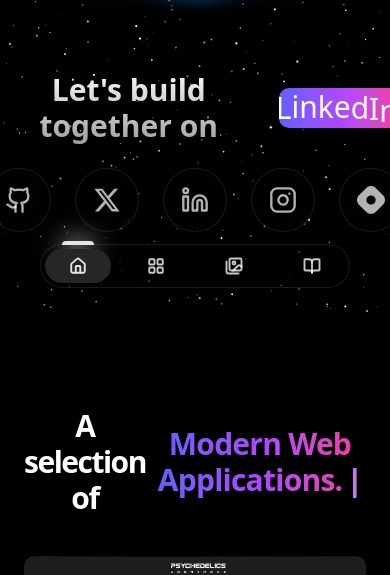
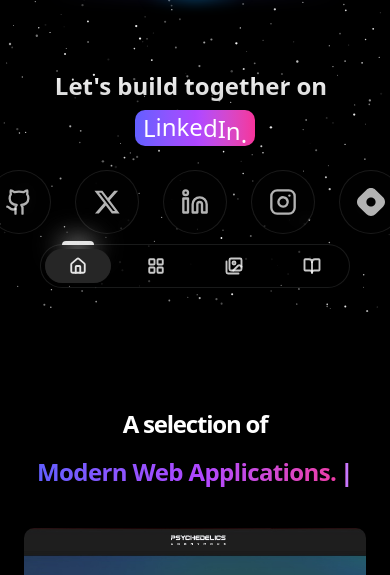
Before and after one commit to DarlingtonDeveloper/Darlington, a Next.js app: page / in a window 390 px wide. Shown: the part 532-1107 px from the top of the page. Built offline with nearby package versions, Linux system fonts and the light colour scheme.

Commit message:
Mobile Responsiveness

```diff
--- a/components/SparklesSection.tsx
+++ b/components/SparklesSection.tsx
@@ -59,8 +59,8 @@
             {/* Content overlay */}
             <div className="absolute inset-0 flex flex-col items-center justify-center z-10">
                 <div className="text-center px-4">
-                    <div className="flex items-center justify-center mb-6 text-3xl md:text-4xl font-bold bg-clip-text text-transparent bg-gradient-to-b from-neutral-50 to-neutral-400">
-                        <span className="mr-2">Let's build together on</span>
+                    <div className="flex flex-col sm:flex-row items-center justify-center mb-6 text-2xl sm:text-3xl md:text-4xl font-bold bg-clip-text text-transparent bg-gradient-to-b from-neutral-50 to-neutral-400">
+                        <span className="whitespace-nowrap mr-2 mb-2 sm:mb-0">Let's build together on</span>
                         <TextRotate
                             texts={[
                                 "GitHub.",
--- a/components/gallery.tsx
+++ b/components/gallery.tsx
@@ -39,12 +39,12 @@
   return (
     <section ref={ref} className="w-full">
       <motion.h2
-        className="mb-10 text-center text-3xl font-bold tracking-tighter sm:text-4xl flex items-center justify-center gap-2"
+        className="mb-10 text-center text-2xl sm:text-3xl font-bold tracking-tighter md:text-4xl flex flex-col sm:flex-row items-center justify-center gap-2"
         initial={{ opacity: 0 }}
         animate={isInView ? { opacity: 1 } : { opacity: 0 }}
         transition={{ duration: 0.8 }}
       >
-        <span>A selection of</span>
+        <span className="whitespace-nowrap mb-2 sm:mb-0">A selection of</span>
         <Typewriter
           text={["Interactive Frontend Builds.", "Modern Web Applications.", "Live Prototypes.", "Responsive Web Interfaces.", "Production-Ready UI."]}
           speed={70}
--- a/components/portfolio.tsx
+++ b/components/portfolio.tsx
@@ -133,8 +133,8 @@
   return (
     <section className="bg-black py-16">
       <div className="container mx-auto px-6 md:px-12 lg:px-20">
-        <h2 className="text-3xl font-bold text-center mb-12 flex items-center justify-center gap-2">
-          Explore
+        <h2 className="text-2xl sm:text-3xl font-bold text-center mb-12 flex flex-col sm:flex-row items-center justify-center gap-2">
+          <span className="whitespace-nowrap mb-2 sm:mb-0">Explore</span>
           <TextRotate
             texts={[
               "System Design",
@@ -154,7 +154,8 @@
             elementLevelClassName="inline-block"
             transition={{ type: "spring", damping: 30, stiffness: 400 }}
             rotationInterval={3000}
-          /> on GitHub.
+          />
+          <span className="whitespace-nowrap mt-2 sm:mt-0 sm:ml-2">on GitHub.</span>
         </h2>
 
         <div className="mb-12 flex flex-wrap justify-center gap-4">
```
